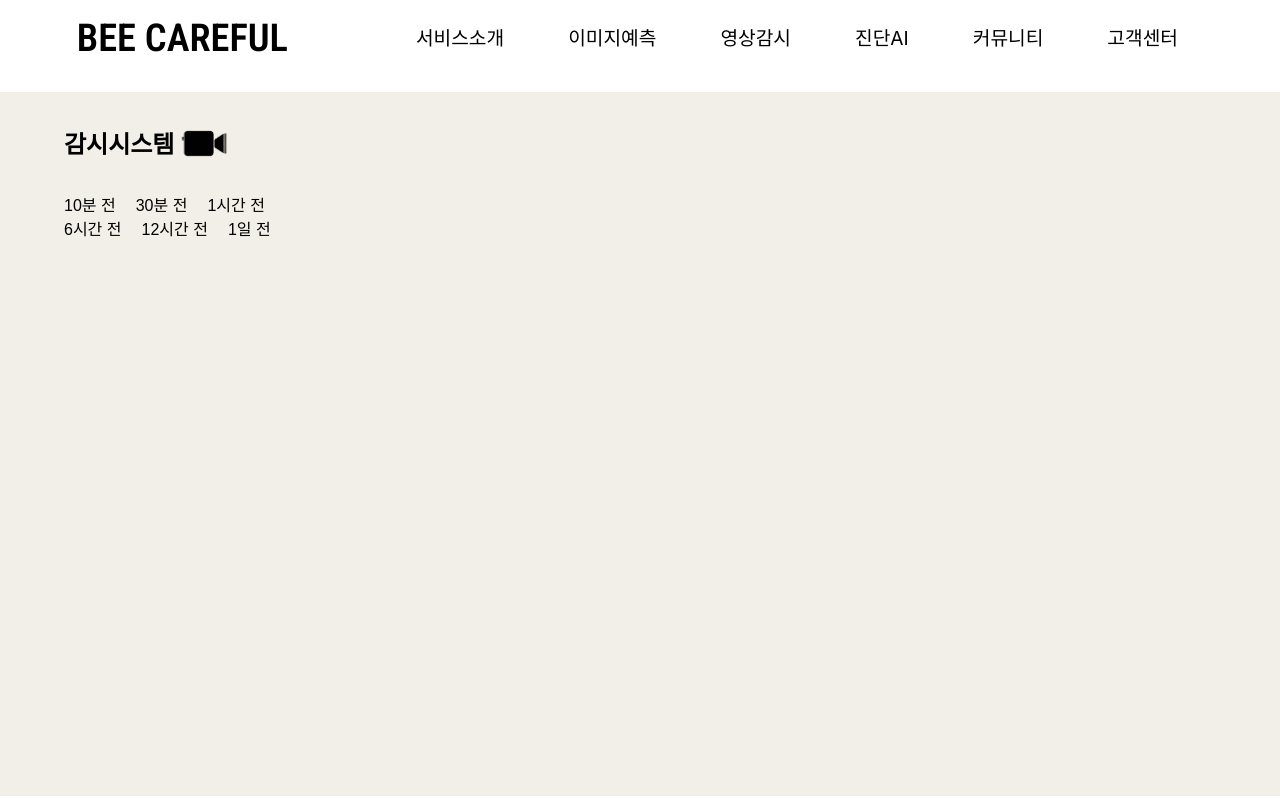
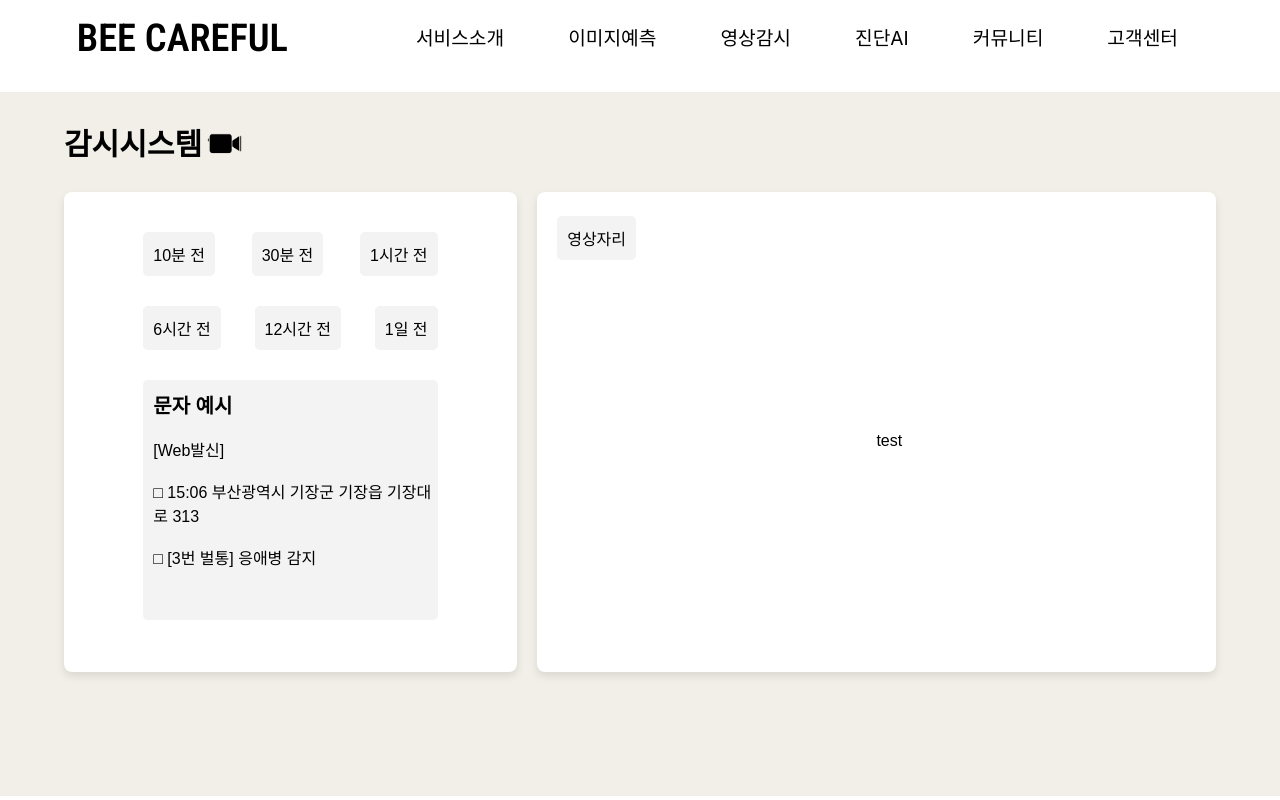
Before and after one commit to kdh0127/final-project, a React (Create React App) app in the folder frontend/: page /video in a window 1280 px wide. Built offline with nearby package versions, Linux system fonts and the light colour scheme; a web font is replaced by a local one.

Commit message:
감시시스템 초안 완성
어떤 요소가 들어갈지 디테일 수정 필요

```diff
--- a/frontend/src/components/disease/Videodisease.js
+++ b/frontend/src/components/disease/Videodisease.js
@@ -15,6 +15,7 @@ function Videodisease(){
                 </div>
                 <div className={style.body}>
                     <div className={style.leftbody}>
+                        <div className={style.left_container1}>
                             <div className={style.upbox}>
                                 <div className={style.left_topbox1}>
                                     <span className={style.box_span}>
@@ -48,14 +49,28 @@ function Videodisease(){
                                         1일 전
                                     </span>
                                 </div>
-
                             </div>
-                        <div className={style.left_body}>
-
+                        </div>
+                        <div className={style.left_container2}>
+                            <div className={style.example_up}>
+                                <span className={style.example_title}>
+                                    문자 예시
+                                </span>
+                            </div>
+                            <div className={style.example_down}>
+                                <span className={style.example_text}>
+                                    <br/>[Web발신] <br/><br/> □ 15:06 부산광역시 기장군 기장읍 기장대로 313 <br/><br/> □ [3번 벌통] 응애병 감지
+                                </span>
+                            </div>
                         </div>
                     </div>
                     <div className={style.rightbody}>
-
+                        <div className={style.video_text}>
+                            <span className={style.video_span}>영상자리</span>
+                        </div>
+                        <div className={style.videobox}>
+                            test
+                        </div>
                     </div>
                 </div>
             </div>
--- a/frontend/src/components/style/Videodisease.module.css
+++ b/frontend/src/components/style/Videodisease.module.css
@@ -5,37 +5,127 @@
     flex-direction: column;
 }
 
+.top{
+    width: 90%;
+    height: 100px;
+    display: flex;
+    align-items: center;
+    font-size: 20px;
+    font-weight: bold;
+    margin: 0 auto;
+}
+
 .top_box{
     display: flex;
     align-items: center;
-    width: 90%;
-    margin: 0 auto;
-    height: 100px;
+    justify-content: center;
 }
 
 .top_img{
-    max-width: 60px;
-    max-height: 60px;
+    max-width: 45px;
+    max-height: 45px;
 }
 
 .body{
     display: flex;
     width: 90%;
     margin: 0 auto;
+    gap: 20px;
 }
 
 .leftbody{
     display: flex;
     flex-direction: column;
+    width: 40%;
+    background: white;
+    box-shadow: 0 4px 8px rgba(0, 0, 0, 0.1);
+    border-radius: 8px;
+    overflow: hidden;
+    height: 60vh;
+}
+
+.left_container1{
+    display: flex;
+    flex-direction: column;
+    width: 65%;
+    margin: 0 auto;
+    justify-content: center;
+    align-items: center;
+    padding-top: 40px;
+    gap: 30px;
 }
 
 .upbox{
     display: flex;
-    gap: 20px;
-    position: relative;
+    width: 100%;
+    justify-content: space-between;
 }
 
 .downbox{
     display: flex;
-    gap: 20px;
+    width: 100%;
+    justify-content: space-between;
 }
+
+.left_topbox1, .left_topbox2, .left_topbox3, .left_topbox4, .left_topbox5, .left_topbox6 {
+    border-radius: 5px;
+    background-color: #F3F3F3;
+    padding: 10px;
+    cursor: pointer;
+}
+
+.box_span{
+    font-size: normal;
+    font-weight:500;
+}
+
+.left_container2{
+    width: 65%;
+    margin: 0 auto;
+    margin-top: 30px;
+    background-color: #F3F3F3;
+    border-radius: 5px;
+    height: 50%;
+}
+
+.example_up{
+    padding-left: 10px;
+    padding-top: 10px;
+}
+
+.example_title{
+    font-size: 20px;
+    font-weight: 600;
+}
+
+.example_down{
+    padding-left: 10px;
+}
+
+.rightbody{
+    display: flex;
+    flex-direction: column;
+    width: 60%;
+    background: white;
+    box-shadow: 0 4px 8px rgba(0, 0, 0, 0.1);
+    border-radius: 8px;
+    overflow: hidden;
+    height: 60vh;
+    position: relative;
+}
+
+.video_text{
+    display: flex;
+    position: absolute;
+    top: 5%;
+    left: 3%;
+    background-color: #F3F3F3;
+    padding: 10px;
+    border-radius: 5px;
+}
+
+.videobox{
+    position: absolute;
+    top: 50%;
+    left: 50%;
+}
```
Lines whose indentation alone changed are shown as unchanged.
